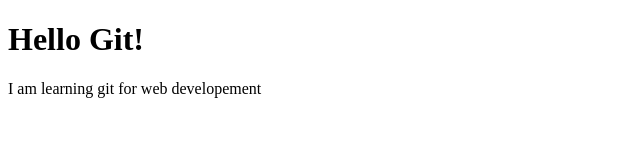
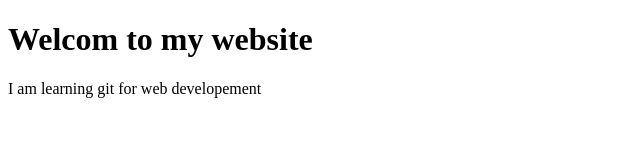
Before and after one commit to vijolouis01/git-practice, a plain HTML site: page index.html in a window 1280 px wide. Shown: the whole page, without its empty margins (0-640 px from the left). Drawn offline with Linux system fonts and the light colour scheme.

Commit message:
Update homepage heading

```diff
--- a/index.html
+++ b/index.html
@@ -6,7 +6,7 @@
     <title>My Git Practice</title>
 </head>
 <body>
-    <h1>Hello Git!</h1>
+    <h1>Welcom to my website</h1>
     <p>I am learning git for web developement</p>
 </body>
 </html>
```
